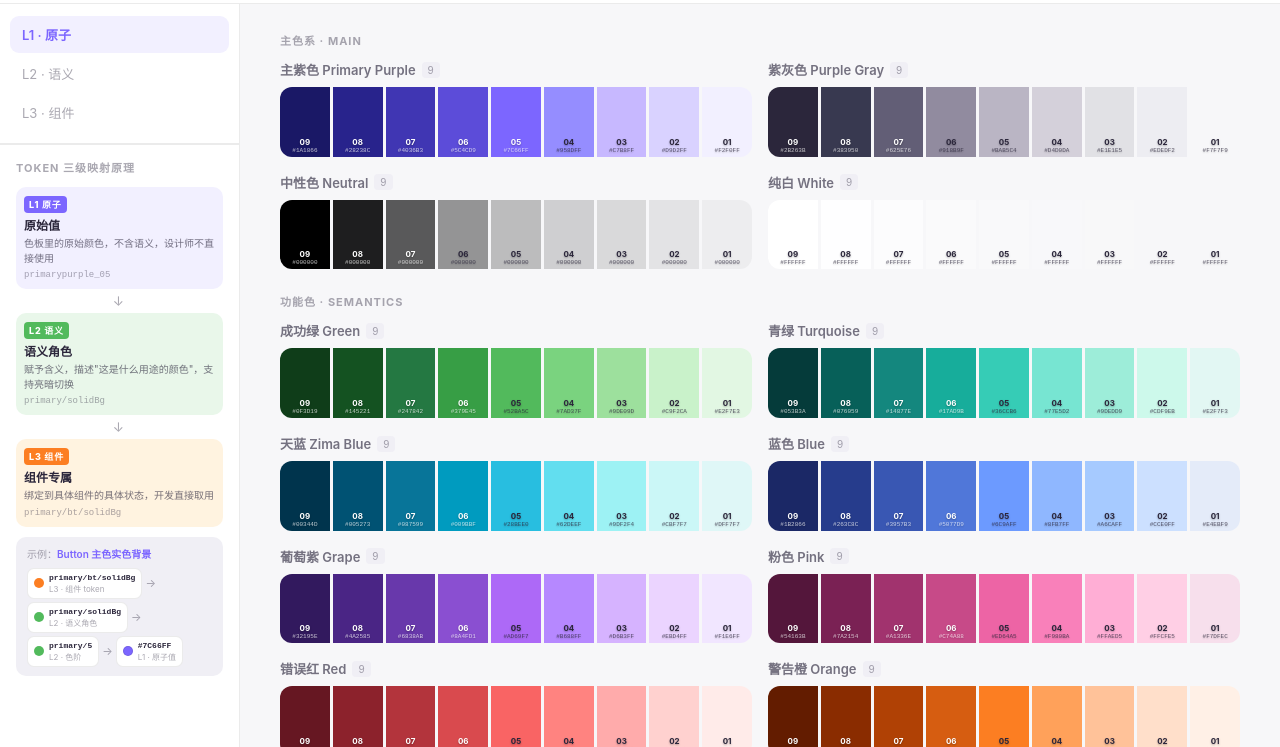
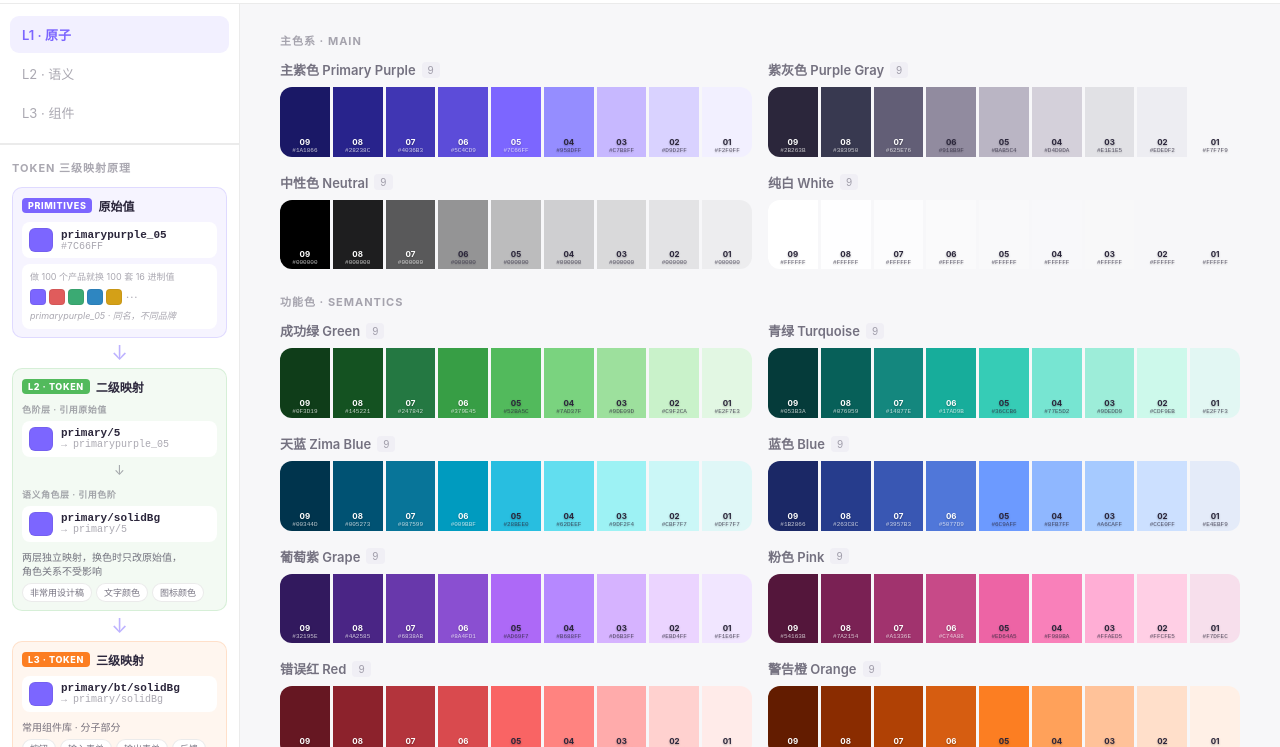
Before and after one commit to JocelynTong/echo-design-system, a plain HTML site: page index.html in a window 1280 px wide. Shown: the part 53-800 px from the top of the page. Drawn offline with Linux system fonts and the light colour scheme.

Commit message:
refactor: 重新设计三级映射原理模块，竖向流程+色块直观表达

```diff
--- a/index.html
+++ b/index.html
@@ -85,52 +85,71 @@ html,body{height:100%;font-family:-apple-system,BlinkMacSystemFont,'SF Pro Text'
 
 /* ─── Principle card ─── */
 .principle-wrap{
-  overflow:hidden;transition:max-height .35s cubic-bezier(.4,0,.2,1);
-  max-height:360px;border-top:1px solid var(--border-c);
+  overflow:hidden;transition:max-height .4s cubic-bezier(.4,0,.2,1);
+  max-height:1000px;border-top:1px solid var(--border-c);
 }
 .principle-wrap.collapsed{max-height:0}
-.principle{padding:14px 16px 12px}
+.principle{padding:14px 12px 14px}
 .principle-head{display:flex;align-items:center;justify-content:space-between;margin-bottom:12px}
 .principle-title{font-size:11px;font-weight:700;color:var(--text-3);letter-spacing:1px;text-transform:uppercase}
-.principle-toggle{
-  display:flex;align-items:center;gap:3px;font-size:11px;color:var(--text-3);
+.principle-toggle{display:flex;align-items:center;gap:3px;font-size:11px;color:var(--text-3);
   background:none;border:none;cursor:pointer;font-family:inherit;padding:2px 6px;
-  border-radius:6px;transition:all .2s;
-}
+  border-radius:6px;transition:all .2s}
 .principle-toggle:hover{background:var(--bg-card2)}
 .ptoggle-icon{transition:transform .3s;display:inline-block}
 .principle-wrap.collapsed .ptoggle-icon{transform:rotate(180deg)}
 
-.levels-row{display:flex;gap:6px;align-items:stretch;margin-bottom:10px}
-.level-card{flex:1;border-radius:10px;padding:9px 8px;display:flex;flex-direction:column;gap:3px}
-.level-card.l1{background:#F2F0FF}
-.level-card.l2{background:#E9F7EA}
-.level-card.l3{background:#FFF3E0}
-[data-theme="dark"] .level-card.l1{background:rgba(124,102,255,.12)}
-[data-theme="dark"] .level-card.l2{background:rgba(82,186,92,.10)}
-[data-theme="dark"] .level-card.l3{background:rgba(252,126,34,.10)}
-.level-badge{font-size:9px;font-weight:800;letter-spacing:.8px;padding:2px 5px;
-  border-radius:4px;display:inline-flex;width:fit-content}
-.level-card.l1 .level-badge{background:#7C66FF;color:#fff}
-.level-card.l2 .level-badge{background:#52BA5C;color:#fff}
-.level-card.l3 .level-badge{background:#FC7E22;color:#fff}
-.level-name{font-size:12px;font-weight:700;color:var(--text-1)}
-.level-desc{font-size:10px;color:var(--text-2);line-height:1.45}
-.level-example{font-size:9px;font-family:'SF Mono','Fira Code',monospace;color:var(--text-3);margin-top:2px;
+/* Vertical flow blocks */
+.pl-block{border-radius:10px;padding:10px;margin-bottom:0}
+.pl-block.pl-prim{background:rgba(124,102,255,.07);border:1px solid rgba(124,102,255,.18)}
+.pl-block.pl-l2{background:rgba(82,186,92,.07);border:1px solid rgba(82,186,92,.18)}
+.pl-block.pl-l3{background:rgba(252,126,34,.07);border:1px solid rgba(252,126,34,.18)}
+[data-theme="dark"] .pl-block.pl-prim{background:rgba(124,102,255,.10);border-color:rgba(124,102,255,.22)}
+[data-theme="dark"] .pl-block.pl-l2{background:rgba(82,186,92,.09);border-color:rgba(82,186,92,.22)}
+[data-theme="dark"] .pl-block.pl-l3{background:rgba(252,126,34,.09);border-color:rgba(252,126,34,.22)}
+.pl-block-head{display:flex;align-items:center;gap:6px;margin-bottom:8px}
+.pl-badge{font-size:9px;font-weight:800;letter-spacing:.6px;padding:2px 6px;border-radius:4px;color:#fff}
+.pl-badge.prim{background:#7C66FF}
+.pl-badge.l2{background:#52BA5C}
+.pl-badge.l3{background:#FC7E22}
+.pl-block-title{font-size:12px;font-weight:700;color:var(--text-1)}
+
+/* Token rows */
+.pl-row{display:flex;align-items:center;gap:8px;background:var(--bg-card);
+  border-radius:8px;padding:7px 8px;margin-bottom:4px}
+.pl-swatch{width:28px;height:28px;border-radius:6px;flex-shrink:0;border:1px solid rgba(0,0,0,.06)}
+.pl-info{flex:1;min-width:0}
+.pl-name{font-size:11px;font-weight:700;color:var(--text-1);font-family:'SF Mono',monospace;
   white-space:nowrap;overflow:hidden;text-overflow:ellipsis}
-.levels-arrow{display:flex;align-items:center;color:var(--text-3);font-size:13px;flex-shrink:0;padding-bottom:2px}
+.pl-value{font-size:10px;color:var(--text-3);font-family:'SF Mono',monospace}
+.pl-ref{font-size:10px;color:var(--text-3);font-family:'SF Mono',monospace;
+  white-space:nowrap;overflow:hidden;text-overflow:ellipsis}
 
-.chain-example{background:var(--bg-card2);border-radius:10px;padding:9px 11px}
-.chain-example-label{font-size:10px;color:var(--text-3);margin-bottom:7px}
-.chain-example-label span{color:var(--accent);font-weight:600}
-.chain-flow{display:flex;align-items:center;gap:4px;flex-wrap:wrap}
-.chain-step{display:flex;align-items:center;gap:5px;background:var(--bg-card);
-  border-radius:7px;padding:5px 8px;border:1px solid var(--border-c)}
-.chain-step-dot{width:10px;height:10px;border-radius:50%;flex-shrink:0}
-.chain-step-info{display:flex;flex-direction:column;gap:1px}
-.chain-step-key{font-size:9px;font-weight:700;color:var(--text-1);font-family:'SF Mono',monospace}
-.chain-step-level{font-size:8px;color:var(--text-3)}
-.chain-flow-arrow{color:var(--text-3);font-size:11px;flex-shrink:0}
+/* 100 products concept */
+.pl-products{margin-top:6px;padding:7px 8px;background:var(--bg-card);border-radius:8px}
+.pl-products-label{font-size:9px;color:var(--text-3);margin-bottom:5px;line-height:1.4}
+.pl-products-row{display:flex;gap:3px;align-items:center;margin-bottom:4px}
+.pl-mini-swatch{width:18px;height:18px;border-radius:4px;flex-shrink:0;border:1px solid rgba(0,0,0,.06)}
+.pl-mini-more{font-size:11px;color:var(--text-3);padding-left:1px;letter-spacing:1px}
+.pl-products-sub{font-size:9px;color:var(--text-3);font-style:italic}
+
+/* Sub section labels */
+.pl-sublabel{font-size:9px;font-weight:700;color:var(--text-3);letter-spacing:.5px;
+  text-transform:uppercase;margin:8px 0 5px}
+
+/* Usage section */
+.pl-usage{margin-top:8px}
+.pl-usage-item{font-size:10px;color:var(--text-2);margin-bottom:4px;line-height:1.4}
+.pl-usage-tags{display:flex;gap:4px;flex-wrap:wrap;margin-top:5px}
+.pl-tag{font-size:9px;background:var(--bg-card);border:1px solid var(--border-c);
+  padding:2px 7px;border-radius:20px;color:var(--text-2)}
+
+/* Inner divider arrow (between scale and role layers) */
+.pl-inner-arrow{text-align:center;color:var(--text-3);font-size:13px;padding:3px 0;line-height:1}
+
+/* Main arrows between level blocks */
+.pl-arrow{text-align:center;font-size:20px;color:var(--accent);
+  padding:5px 0;line-height:1;opacity:.5}
 
 .principle-collapsed-bar{
   display:none;padding:7px 16px;background:var(--bg-card);
@@ -299,12 +318,11 @@ html,body{height:100%;font-family:-apple-system,BlinkMacSystemFont,'SF Pro Text'
   .principle-toggle{display:none}
   .principle-collapsed-bar{display:none !important}
 
-  /* Compact principle layout for sidebar */
-  .levels-row{flex-direction:column;gap:5px}
-  .levels-arrow{transform:rotate(90deg);align-self:center;padding:0;margin:-1px 0}
-  .chain-flow{gap:3px}
-  .chain-step{padding:4px 6px}
-  .chain-step-key{font-size:8px}
+  /* Sidebar principle: compact spacing */
+  .pl-block{padding:9px 9px 8px}
+  .pl-mini-swatch{width:16px;height:16px}
+  .pl-row{padding:6px 7px}
+  .pl-swatch{width:24px;height:24px}
 
   /* Main area */
   .main-area{flex:1;overflow-y:auto;min-height:0}
@@ -380,65 +398,98 @@ html,body{height:100%;font-family:-apple-system,BlinkMacSystemFont,'SF Pro Text'
             </button>
           </div>
 
-          <div class="levels-row">
-            <div class="level-card l1">
-              <div class="level-badge">L1 原子</div>
-              <div class="level-name">原始值</div>
-              <div class="level-desc">色板里的原始颜色，不含语义，设计师不直接使用</div>
-              <div class="level-example">primarypurple_05</div>
+          <!-- PRIMITIVES -->
+          <div class="pl-block pl-prim">
+            <div class="pl-block-head">
+              <span class="pl-badge prim">PRIMITIVES</span>
+              <span class="pl-block-title">原始值</span>
             </div>
-            <div class="levels-arrow">→</div>
-            <div class="level-card l2">
-              <div class="level-badge">L2 语义</div>
-              <div class="level-name">语义角色</div>
-              <div class="level-desc">赋予含义，描述"这是什么用途的颜色"，支持亮暗切换</div>
-              <div class="level-example">primary/solidBg</div>
+            <div class="pl-row">
+              <div class="pl-swatch" style="background:#7C66FF"></div>
+              <div class="pl-info">
+                <div class="pl-name">primarypurple_05</div>
+                <div class="pl-value">#7C66FF</div>
+              </div>
             </div>
-            <div class="levels-arrow">→</div>
-            <div class="level-card l3">
-              <div class="level-badge">L3 组件</div>
-              <div class="level-name">组件专属</div>
-              <div class="level-desc">绑定到具体组件的具体状态，开发直接取用</div>
-              <div class="level-example">primary/bt/solidBg</div>
+            <div class="pl-products">
+              <div class="pl-products-label">做 100 个产品就换 100 套 16 进制值</div>
+              <div class="pl-products-row">
+                <div class="pl-mini-swatch" style="background:#7C66FF"></div>
+                <div class="pl-mini-swatch" style="background:#E05C5C"></div>
+                <div class="pl-mini-swatch" style="background:#3BAA73"></div>
+                <div class="pl-mini-swatch" style="background:#2E86C1"></div>
+                <div class="pl-mini-swatch" style="background:#D4A017"></div>
+                <div class="pl-mini-more">···</div>
+              </div>
+              <div class="pl-products-sub">primarypurple_05 · 同名，不同品牌</div>
             </div>
           </div>
 
-          <div class="chain-example">
-            <div class="chain-example-label">示例：<span>Button 主色实色背景</span></div>
-            <div class="chain-flow">
-              <div class="chain-step">
-                <div class="chain-step-dot" style="background:#FC7E22"></div>
-                <div class="chain-step-info">
-                  <div class="chain-step-key">primary/bt/solidBg</div>
-                  <div class="chain-step-level">L3 · 组件 token</div>
-                </div>
+          <div class="pl-arrow">↓</div>
+
+          <!-- L2 TOKENS -->
+          <div class="pl-block pl-l2">
+            <div class="pl-block-head">
+              <span class="pl-badge l2">L2 · TOKEN</span>
+              <span class="pl-block-title">二级映射</span>
+            </div>
+
+            <div class="pl-sublabel">色阶层 · 引用原始值</div>
+            <div class="pl-row">
+              <div class="pl-swatch" style="background:#7C66FF"></div>
+              <div class="pl-info">
+                <div class="pl-name">primary/5</div>
+                <div class="pl-ref">→ primarypurple_05</div>
               </div>
-              <div class="chain-flow-arrow">→</div>
-              <div class="chain-step">
-                <div class="chain-step-dot" style="background:#52BA5C"></div>
-                <div class="chain-step-info">
-                  <div class="chain-step-key">primary/solidBg</div>
-                  <div class="chain-step-level">L2 · 语义角色</div>
-                </div>
+            </div>
+
+            <div class="pl-inner-arrow">↓</div>
+
+            <div class="pl-sublabel">语义角色层 · 引用色阶</div>
+            <div class="pl-row">
+              <div class="pl-swatch" style="background:#7C66FF"></div>
+              <div class="pl-info">
+                <div class="pl-name">primary/solidBg</div>
+                <div class="pl-ref">→ primary/5</div>
               </div>
-              <div class="chain-flow-arrow">→</div>
-              <div class="chain-step">
-                <div class="chain-step-dot" style="background:#52BA5C"></div>
-                <div class="chain-step-info">
-                  <div class="chain-step-key">primary/5</div>
-                  <div class="chain-step-level">L2 · 色阶</div>
-                </div>
-              </div>
-              <div class="chain-flow-arrow">→</div>
-              <div class="chain-step">
-                <div class="chain-step-dot" style="background:#7C66FF;border:1px solid rgba(0,0,0,.1)"></div>
-                <div class="chain-step-info">
-                  <div class="chain-step-key">#7C66FF</div>
-                  <div class="chain-step-level">L1 · 原子值</div>
-                </div>
+            </div>
+
+            <div class="pl-usage">
+              <div class="pl-usage-item">两层独立映射，换色时只改原始值，<br>角色关系不受影响</div>
+              <div class="pl-usage-tags">
+                <span class="pl-tag">非常用设计稿</span>
+                <span class="pl-tag">文字颜色</span>
+                <span class="pl-tag">图标颜色</span>
               </div>
             </div>
           </div>
+
+          <div class="pl-arrow">↓</div>
+
+          <!-- L3 TOKENS -->
+          <div class="pl-block pl-l3">
+            <div class="pl-block-head">
+              <span class="pl-badge l3">L3 · TOKEN</span>
+              <span class="pl-block-title">三级映射</span>
+            </div>
+            <div class="pl-row">
+              <div class="pl-swatch" style="background:#7C66FF"></div>
+              <div class="pl-info">
+                <div class="pl-name">primary/bt/solidBg</div>
+                <div class="pl-ref">→ primary/solidBg</div>
+              </div>
+            </div>
+            <div class="pl-usage">
+              <div class="pl-usage-item">常用组件库 · 分子部分</div>
+              <div class="pl-usage-tags">
+                <span class="pl-tag">按钮</span>
+                <span class="pl-tag">输入表单</span>
+                <span class="pl-tag">输出表单</span>
+                <span class="pl-tag">反馈</span>
+              </div>
+            </div>
+          </div>
+
         </div>
       </div>
 
```
